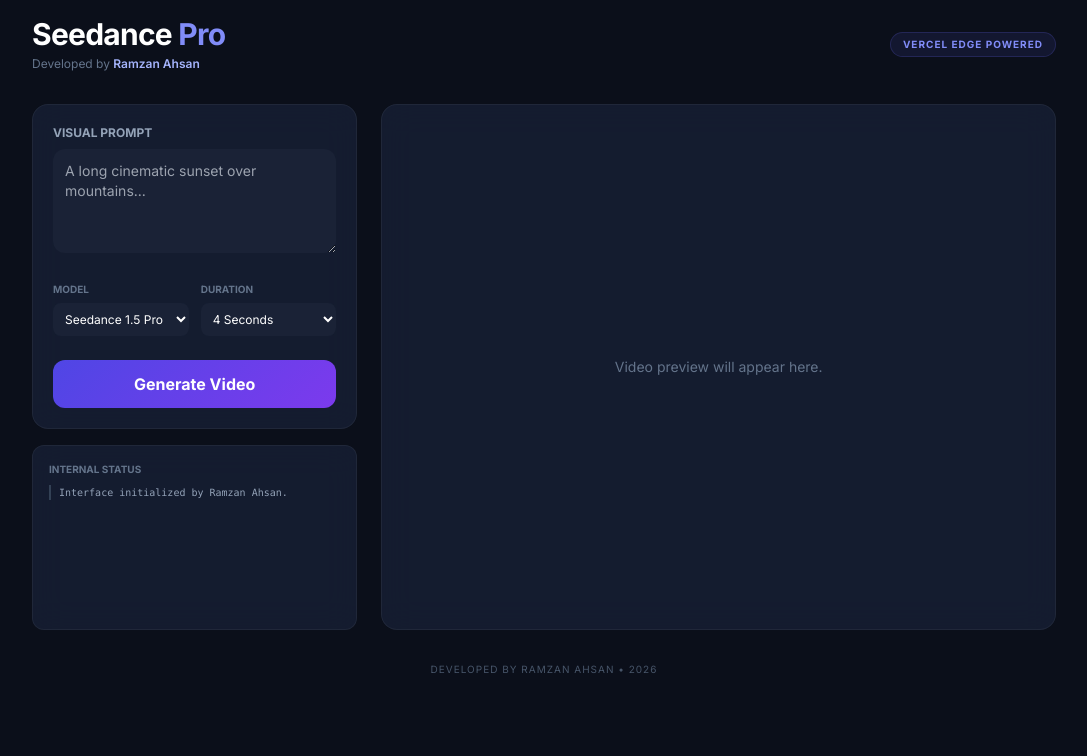
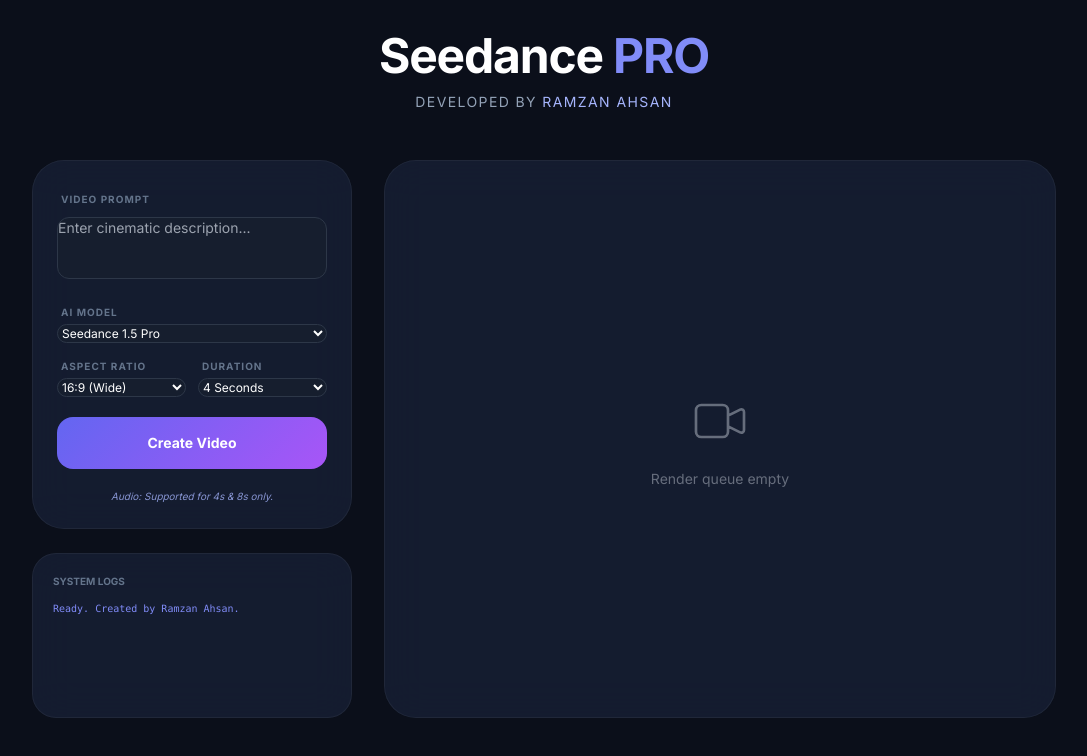
Before and after one commit to Ramzan677/seedance-api, a plain HTML site: page index.html in a window 1280 px wide. Shown: the whole page, without its empty margins (96-1183 px from the left). Drawn offline with nearby package versions, Linux system fonts and the light colour scheme.

Commit message:
Update title and styles in index.html

```diff
--- a/index.html
+++ b/index.html
@@ -3,101 +3,119 @@
 <head>
     <meta charset="UTF-8">
     <meta name="viewport" content="width=device-width, initial-scale=1.0">
-    <title>Seedance AI - Developed by Ramzan Ahsan</title>
+    <title>Seedance Pro - Ramzan Ahsan</title>
     <script src="https://cdn.tailwindcss.com"></script>
     <style>
-        @import url('https://fonts.googleapis.com/css2?family=Inter:wght@300;400;600;700&display=swap');
+        @import url('https://fonts.googleapis.com/css2?family=Inter:wght@400;600;700&display=swap');
         body { font-family: 'Inter', sans-serif; background-color: #0b0f1a; color: #e2e8f0; }
-        .glass { background: rgba(23, 32, 53, 0.8); backdrop-filter: blur(16px); border: 1px solid rgba(255, 255, 255, 0.05); }
-        .glow-button { background: linear-gradient(135deg, #4f46e5 0%, #7c3aed 100%); transition: all 0.2s ease; }
-        .glow-button:hover:not(:disabled) { box-shadow: 0 0 20px rgba(124, 58, 237, 0.4); transform: translateY(-1px); }
-        .glow-button:disabled { opacity: 0.5; cursor: not-allowed; }
-        .loader { width: 24px; height: 24px; border: 3px solid #334155; border-top-color: #818cf8; border-radius: 50%; animation: spin 0.8s linear infinite; }
+        .glass { background: rgba(23, 32, 53, 0.8); backdrop-filter: blur(20px); border: 1px solid rgba(255, 255, 255, 0.05); }
+        .glow-button { background: linear-gradient(135deg, #6366f1 0%, #a855f7 100%); transition: all 0.3s ease; }
+        .glow-button:hover:not(:disabled) { box-shadow: 0 0 25px rgba(139, 92, 246, 0.5); transform: translateY(-2px); }
+        .loader { width: 45px; height: 45px; border: 4px solid rgba(255,255,255,0.1); border-top-color: #818cf8; border-radius: 50%; animation: spin 1s linear infinite; }
         @keyframes spin { to { transform: rotate(360deg); } }
-        select, textarea { background: #1a2236 !important; border-color: #2d3748 !important; color: white !important; }
-        .log-entry { border-left: 2px solid #334155; padding-left: 8px; margin-bottom: 4px; }
+        select, textarea { background: #161e2e !important; border: 1px solid #2d3748 !important; color: white !important; padding: 10px; border-radius: 12px; outline: none; transition: border-color 0.2s; }
+        select:focus, textarea:focus { border-color: #6366f1; }
     </style>
 </head>
-<body class="min-h-screen p-4">
-    <div class="max-w-5xl mx-auto">
-        <div class="flex flex-col md:flex-row md:items-center justify-between mb-8 gap-4">
-            <div>
-                <h1 class="text-3xl font-extrabold text-white tracking-tight">Seedance <span class="text-indigo-400">Pro</span></h1>
-                <p class="text-slate-500 text-xs mt-1">Developed by <span class="text-indigo-300 font-semibold">Ramzan Ahsan</span></p>
-            </div>
-            <div class="flex gap-2">
-                <div class="px-3 py-1 bg-indigo-500/10 border border-indigo-500/20 rounded-full text-[10px] text-indigo-400 font-bold uppercase tracking-widest">
-                    Vercel Edge Powered
-                </div>
-            </div>
-        </div>
+<body class="min-h-screen p-4 md:p-8 flex flex-col items-center">
+    <div class="max-w-5xl w-full">
+        <header class="mb-12 text-center">
+            <h1 class="text-5xl font-black text-white tracking-tight">Seedance <span class="text-indigo-400">PRO</span></h1>
+            <p class="text-slate-400 text-sm mt-3 font-medium uppercase tracking-widest">
+                Developed by <span class="text-indigo-300">Ramzan Ahsan</span>
+            </p>
+        </header>
 
-        <div class="grid grid-cols-1 lg:grid-cols-12 gap-6">
-            <div class="lg:col-span-4 space-y-4">
-                <div class="glass p-5 rounded-2xl">
-                    <label class="text-xs font-bold text-slate-400 uppercase mb-2 block">Visual Prompt</label>
-                    <textarea id="prompt" rows="4" class="w-full rounded-xl p-3 text-sm focus:ring-2 focus:ring-indigo-500 outline-none" placeholder="A long cinematic sunset over mountains..."></textarea>
+        <div class="grid grid-cols-1 lg:grid-cols-12 gap-8">
+            <div class="lg:col-span-4 space-y-6">
+                <div class="glass p-6 rounded-[2rem] space-y-5">
+                    <div>
+                        <label class="text-[10px] font-bold text-slate-500 uppercase tracking-widest ml-1">Video Prompt</label>
+                        <textarea id="prompt" rows="3" class="w-full mt-2 text-sm resize-none" placeholder="Enter cinematic description..."></textarea>
+                    </div>
 
-                    <div class="grid grid-cols-2 gap-3 mt-4">
-                        <div>
-                            <label class="text-[10px] font-bold text-slate-500 uppercase">Model</label>
-                            <select id="model" class="w-full mt-1 p-2 rounded-lg text-xs outline-none" onchange="updateDurationOptions()">
+                    <div class="space-y-4">
+                        <div class="flex flex-col">
+                            <label class="text-[10px] font-bold text-slate-500 uppercase tracking-widest ml-1">AI Model</label>
+                            <select id="model" class="mt-1 text-xs" onchange="updateDurationOptions()">
                                 <option value="Seedance 1.5 Pro">Seedance 1.5 Pro</option>
                                 <option value="Seedance 1.0 Pro">Seedance 1.0 Pro</option>
                                 <option value="Seedance 1.0 Lite">Seedance 1.0 Lite</option>
                             </select>
                         </div>
-                        <div>
-                            <label class="text-[10px] font-bold text-slate-500 uppercase">Duration</label>
-                            <select id="duration" class="w-full mt-1 p-2 rounded-lg text-xs outline-none"></select>
+
+                        <div class="grid grid-cols-2 gap-3">
+                            <div class="flex flex-col">
+                                <label class="text-[10px] font-bold text-slate-500 uppercase tracking-widest ml-1">Aspect Ratio</label>
+                                <select id="ratio" class="mt-1 text-xs">
+                                    <option value="16:9">16:9 (Wide)</option>
+                                    <option value="9:16">9:16 (Portrait)</option>
+                                    <option value="1:1">1:1 (Square)</option>
+                                    <option value="4:3">4:3 (Standard)</option>
+                                    <option value="3:4">3:4 (Social)</option>
+                                    <option value="21:9">21:9 (Ultrawide)</option>
+                                </select>
+                            </div>
+                            <div class="flex flex-col">
+                                <label class="text-[10px] font-bold text-slate-500 uppercase tracking-widest ml-1">Duration</label>
+                                <select id="duration" class="mt-1 text-xs"></select>
+                            </div>
                         </div>
                     </div>
 
-                    <button id="genBtn" onclick="handleGenerate()" class="w-full mt-6 py-3 rounded-xl font-bold text-white glow-button flex items-center justify-center gap-3">
-                        <span id="btnText">Generate Video</span>
+                    <button id="genBtn" onclick="handleGenerate()" class="w-full py-4 rounded-2xl font-bold text-white glow-button text-sm">
+                        Create Video
                     </button>
+
+                    <div id="audio-alert" class="text-[10px] text-center text-indigo-300 italic opacity-80"></div>
                 </div>
 
-                <div class="glass p-4 rounded-xl">
-                    <h3 class="text-[10px] font-bold text-slate-500 uppercase mb-2">Internal Status</h3>
-                    <div id="logs" class="text-[10px] font-mono h-32 overflow-y-auto space-y-1 text-slate-400">
-                        <div class="log-entry">Interface initialized by Ramzan Ahsan.</div>
+                <div class="glass p-5 rounded-[1.5rem]">
+                    <h3 class="text-[10px] font-bold text-slate-500 uppercase mb-3">System Logs</h3>
+                    <div id="logs" class="text-[10px] font-mono h-24 overflow-y-auto text-slate-400 space-y-1">
+                        <div class="text-indigo-400">Ready. Created by Ramzan Ahsan.</div>
                     </div>
                 </div>
             </div>
 
             <div class="lg:col-span-8">
-                <div class="glass rounded-2xl h-full flex flex-col items-center justify-center relative overflow-hidden min-h-[500px]" id="preview-area">
-                    <div id="idle-view" class="text-center">
-                        <p class="text-sm text-slate-500">Video preview will appear here.</p>
+                <div class="glass rounded-[2rem] h-full min-h-[450px] flex items-center justify-center p-8 relative overflow-hidden" id="render-box">
+                    <div id="idle-view" class="text-center opacity-40">
+                        <svg class="w-16 h-16 mx-auto mb-4" fill="none" stroke="currentColor" viewBox="0 0 24 24"><path stroke-linecap="round" stroke-linejoin="round" stroke-width="1" d="M15 10l4.553-2.276A1 1 0 0121 8.618v6.764a1 1 0 01-1.447.894L15 14M5 18h8a2 2 0 002-2V8a2 2 0 00-2-2H5a2 2 0 00-2 2v8a2 2 0 002 2z"/></svg>
+                        <p class="text-sm font-medium">Render queue empty</p>
                     </div>
 
-                    <div id="loading-view" class="hidden flex flex-col items-center gap-4">
+                    <div id="loading-view" class="hidden flex flex-col items-center gap-6">
                         <div class="loader"></div>
-                        <p class="text-indigo-400 font-medium">AI is rendering your video...</p>
+                        <div class="text-center">
+                            <p class="text-indigo-400 font-bold text-lg animate-pulse">Rendering Video...</p>
+                            <p class="text-[10px] text-slate-500 mt-1 uppercase tracking-widest">Processing via Ramzan Ahsan API</p>
+                        </div>
                     </div>
 
-                    <div id="success-view" class="hidden w-full h-full flex flex-col items-center">
-                        <video id="output-video" controls class="w-full h-full max-h-[440px] object-contain"></video>
-                        <div class="w-full p-4 bg-slate-900/50 backdrop-blur-md flex justify-between items-center">
-                            <p id="result-url" class="text-[10px] text-indigo-400 truncate max-w-xs font-mono"></p>
-                            <a id="download-btn" href="#" target="_blank" class="px-4 py-2 bg-indigo-600 rounded-lg text-[10px] font-bold text-white">Get Video</a>
+                    <div id="success-view" class="hidden flex flex-col items-center w-full max-w-sm">
+                        <div class="w-20 h-20 bg-green-500/20 rounded-full flex items-center justify-center mb-6">
+                            <svg class="w-10 h-10 text-green-400" fill="none" stroke="currentColor" viewBox="0 0 24 24"><path stroke-linecap="round" stroke-linejoin="round" stroke-width="3" d="M5 13l4 4L19 7"/></svg>
                         </div>
+                        <h2 class="text-xl font-bold text-white mb-2">Video Ready!</h2>
+                        <p class="text-xs text-slate-400 mb-8 text-center">Your cinematic creation has been processed successfully.</p>
+
+                        <a id="video-link-btn" href="#" target="_blank" class="w-full bg-white text-black hover:bg-indigo-50 font-bold py-4 px-6 rounded-2xl flex items-center justify-center gap-3 transition-all shadow-xl">
+                            <span>Open Video in New Tab</span>
+                            <svg class="w-4 h-4" fill="none" stroke="currentColor" viewBox="0 0 24 24"><path stroke-linecap="round" stroke-linejoin="round" stroke-width="2" d="M10 6H6a2 2 0 00-2 2v10a2 2 0 002 2h10a2 2 0 002-2v-4M14 4h6m0 0v6m0-6L10 14"/></svg>
+                        </a>
+
+                        <p class="text-[10px] text-slate-600 mt-8 font-bold">DEVELOPED BY RAMZAN AHSAN</p>
                     </div>
                 </div>
             </div>
         </div>
-
-        <footer class="mt-8 text-center text-slate-600 text-[10px] uppercase tracking-widest">
-            Developed by Ramzan Ahsan &bull; 2026
-        </footer>
     </div>
 
     <script>
-        function logger(msg) {
+        function log(msg) {
             const logs = document.getElementById('logs');
             const div = document.createElement('div');
-            div.className = "log-entry";
             div.textContent = `[${new Date().toLocaleTimeString()}] ${msg}`;
             logs.prepend(div);
         }
@@ -105,32 +123,40 @@
         function updateDurationOptions() {
             const model = document.getElementById('model').value;
             const dur = document.getElementById('duration');
+            const alert = document.getElementById('audio-alert');
             dur.innerHTML = '';
-            const opts = model === "Seedance 1.5 Pro" ? [4, 8, 12] : [5, 10];
-            opts.forEach(s => dur.add(new Option(`${s} Seconds`, s)));
+
+            if (model === "Seedance 1.5 Pro") {
+                [4, 8, 12].forEach(s => dur.add(new Option(`${s} Seconds`, s)));
+                alert.textContent = "Audio: Supported for 4s & 8s only.";
+            } else {
+                [5, 10].forEach(s => dur.add(new Option(`${s} Seconds`, s)));
+                alert.textContent = "Audio: Not supported for this model.";
+            }
         }
 
         async function handleGenerate() {
+            const prompt = document.getElementById('prompt').value.trim();
             const btn = document.getElementById('genBtn');
-            const prompt = document.getElementById('prompt').value;
             if (!prompt) return;
 
             btn.disabled = true;
+            btn.innerText = "Connecting...";
             document.getElementById('idle-view').classList.add('hidden');
+            document.getElementById('success-view').classList.add('hidden');
             document.getElementById('loading-view').classList.remove('hidden');
-            document.getElementById('success-view').classList.add('hidden');
-            logger("Sending request to Vercel Serverless Function...");
+
+            log(`Requesting ${document.getElementById('ratio').value} render...`);
 
             const payload = {
-                prompt,
+                prompt: prompt,
                 model: document.getElementById('model').value,
                 duration: parseInt(document.getElementById('duration').value),
                 resolution: "720p",
-                aspect_ratio: "16:9"
+                aspect_ratio: document.getElementById('ratio').value
             };
 
             try {
-                // Notice: We call our local /api/generate instead of the full URL
                 const response = await fetch('/api/generate', {
                     method: 'POST',
                     headers: { 'Content-Type': 'application/json' },
@@ -138,22 +164,27 @@
                 });
 
                 const data = await response.json();
-                const videoUrl = data.video_url || data.url || data.link;
+                const videoUrl = data.video_url || data.url || data.link || (data.data ? data.data.url : null);
 
                 if (videoUrl) {
-                    logger("Success! Video generated.");
-                    document.getElementById('output-video').src = videoUrl;
-                    document.getElementById('result-url').textContent = videoUrl;
-                    document.getElementById('download-btn').href = videoUrl;
+                    log("Render complete. Link generated.");
+                    document.getElementById('video-link-btn').href = videoUrl;
                     document.getElementById('loading-view').classList.add('hidden');
                     document.getElementById('success-view').classList.remove('hidden');
+                } else {
+                    throw new Error("No URL found in API response");
                 }
             } catch (err) {
-                logger("Error: " + err.message);
+                log("Error: " + err.message);
+                document.getElementById('idle-view').classList.remove('hidden');
+                document.getElementById('loading-view').classList.add('hidden');
+                alert("Request failed. Check the logs.");
             } finally {
                 btn.disabled = false;
+                btn.innerText = "Create Video";
             }
         }
+
         window.onload = updateDurationOptions;
     </script>
 </body>
```
